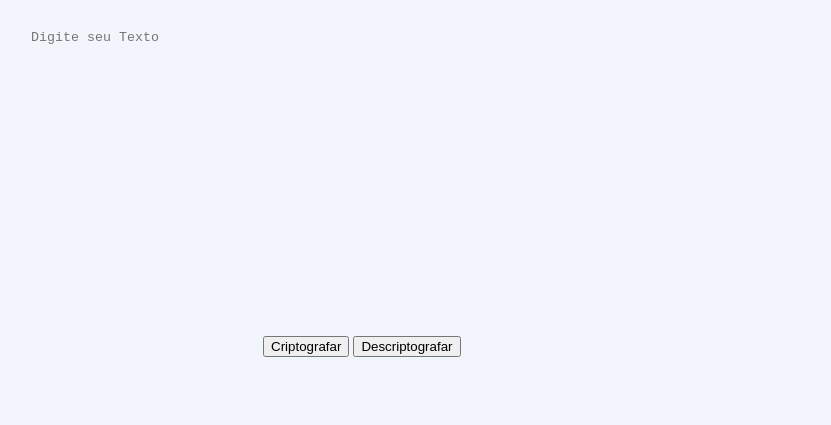
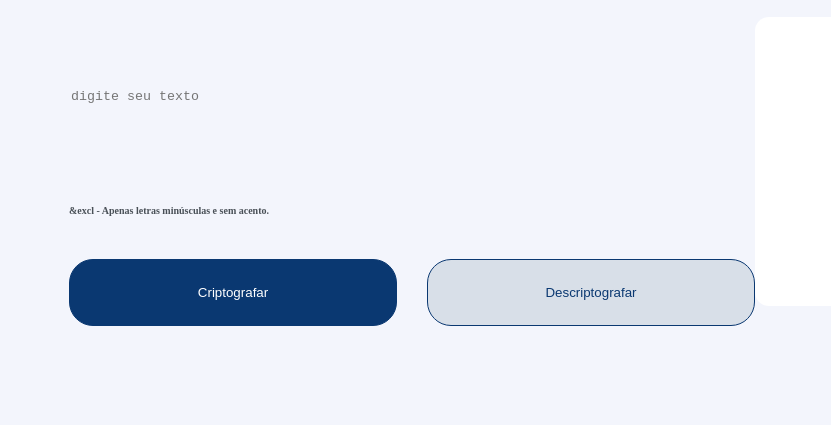
Before and after one commit to emanoelaleixo/decodificador_de_texto, a plain HTML site: page index.html in a window 1280 px wide. Shown: the part 112-537 px from the top of the page, without its empty margins (19-850 px from the left). Drawn offline with Linux system fonts and the light colour scheme.

Commit message:
realizando css da area principal

```diff
--- a/index.html
+++ b/index.html
@@ -16,7 +16,12 @@
 
             <section id="principal">
 
-                <textarea placeholder="Digite seu Texto" id="texto" ></textarea>
+                <textarea cols="40" rows="4" placeholder="Digite seu Texto" id="texto" ></textarea>
+
+                <div>
+                    <h6>&excl - Apenas letras minúsculas e sem acento.</h6>
+
+                </div>
 
                 <div class="containerButton">
                     <button id="buttonCriptografar">Criptografar</button>
--- a/style/styles.css
+++ b/style/styles.css
@@ -1,6 +1,8 @@
 body {
 	background: #f3f5fc;
-	width: 100%;
+	font-weight: 400;
+  font-size: 32px;
+  line-height: 150%;
 }
 
 header img{
@@ -12,37 +14,45 @@ header img{
 
 #container {
 	display: flex;
-	flex-direction: row;
+	margin-bottom: 50px;
+  margin-left: 80px;
 }
 
-#principal {
-	margin: 40px;
-	width: 60%;
-
-}
 
 #principal textarea {
 	border: none;
 	background-color: transparent;
-	width: 100%;
-	height: 300px;
 	resize: none;
+  color: #0A3871;
+  margin-top: 90px;
+  text-transform: lowercase;
 }
 
 
 .containerButton {
-	width: 300px;
-	margin: 0 auto;
+	display: flex;
+	margin-top: 20px;
 }
-.container button {
-  align-items: center;
-  padding: 0 10px;
-  height: 30px;
-  width: 120px;
-  border-radius: 14px;
-  border: none;
+
+#buttonCriptografar {
+	background-color: #0A3871;
+  border: 1px solid #0A3871;
+  border-radius: 24px;
   color: white;
-  background-color: rgb(31, 31, 180);
+  cursor: pointer;
+  height: 67px;
+  width: 328px;
+}
+
+#buttonDescriptografar{
+	background: #D8DFE8;
+  border: 1px solid #0A3871;
+  border-radius: 24px;
+  color: #0A3871;
+  cursor: pointer;
+  height: 67px;
+  margin-left: 30px;
+  width: 328px;
 }
 
 #semResultado {
@@ -70,6 +80,11 @@ header img{
 	align-items: center;
 
 }
+
+#principal h6{
+	color: #495057;
+  font-size:10px;
+}
 footer {
 	text-align: center;
 	padding: 20px 0;
```
